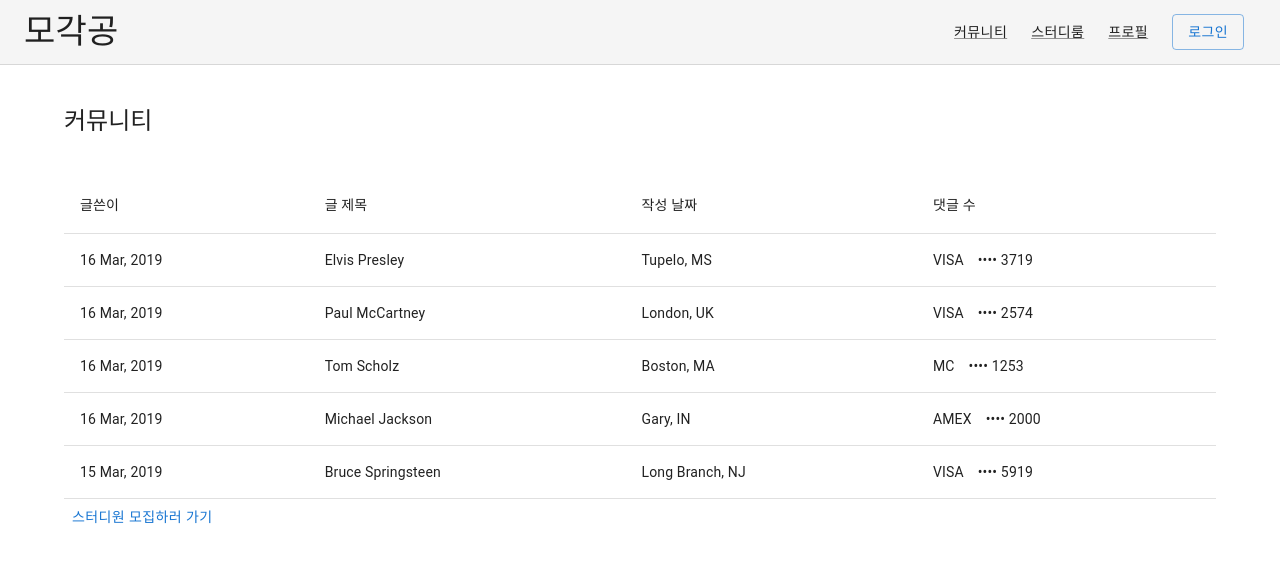
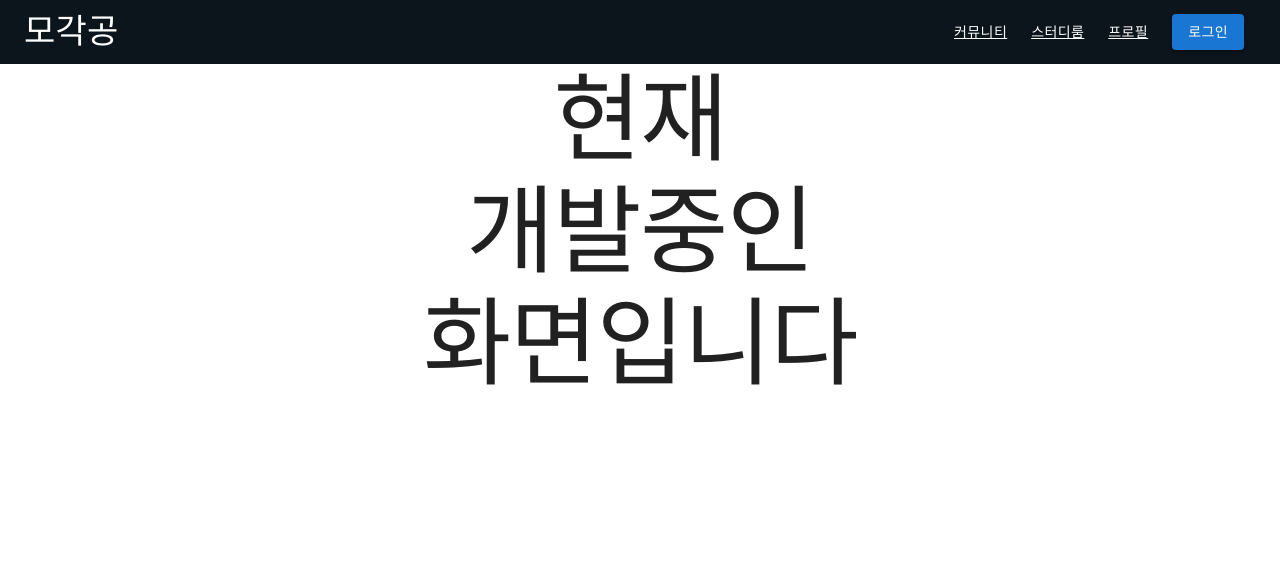
Before and after one commit to hyunse0/mogakgong, a React (Create React App) app in the folder frontend/: page /community in a window 1280 px wide. Shown: the top 562 px of the page. Built offline with nearby package versions, Linux system fonts and the light colour scheme; no server answers.

Commit message:
Fix : 일부 로직 변경

```diff
--- a/frontend/src/App.js
+++ b/frontend/src/App.js
@@ -6,41 +6,66 @@ import VideoRoom from './components/VideoRoomComponent'
 import UserProfile from './accounts/UserProfile'
 import CreateStudyroom from './view/CreateStudyroom'
 import BeforeEnterRoom from './view/BeforeEnterRoom'
+import MyAppBar from './components/AppBar'
 import Community from './view/Community'
+import Page404 from './components/Page404'
 import { useEffect, useState } from 'react';
 import axios from 'axios';
 
 
 function App() {
-  const [userInfo, setUserInfo] = useState({})
+  const [userInfo, setUserInfo] = useState(null)
   const [studyrooms, setStudyroom] = useState([])
+  const [rcmStudyrooms, setRcmStudyroom] = useState([])
 
   useEffect(() => {
-    axios.get("http://i6c204.p.ssafy.io:8081/api/member", {
+    const fetchUserInfo = async () => {
+      try {
+        const res = await axios.get("http://i6c204.p.ssafy.io:8081/api/member", {
           headers: {
             Authorization: localStorage.getItem('token')
           }
         })
-      .then(res => {
         setUserInfo(res.data.member)
         console.log(userInfo)
-      })
-      .catch(err => {
+      } catch (err) {
         console.log(err)
-      })
+      }
+    }
+    fetchUserInfo();
   }, [])
 
   return (
+    <>
+      <MyAppBar userInfo={userInfo} setUserInfo={setUserInfo} />
       <Routes>
-      <Route path="/" element={<Main studyrooms={studyrooms} setStudyroom={setStudyroom} />} />
-      <Route path="/login" element={<Signin setUserInfo={setUserInfo} setStudyroom={setStudyroom} />} />
+        <Route path="/" element={
+          <Main
+            studyrooms={studyrooms}
+            setStudyroom={setStudyroom}
+            userInfo={userInfo}
+            setUserInfo={setUserInfo}
+            rcmStudyrooms={rcmStudyrooms}
+            setRcmStudyroom={setRcmStudyroom}
+          />} />
+        <Route path="/login" element={
+          <Signin
+            studyrooms={studyrooms}
+            setStudyroom={setStudyroom}
+            userInfo={userInfo}
+            setUserInfo={setUserInfo}
+            rcmStudyrooms={rcmStudyrooms}
+            setRcmStudyroom={setRcmStudyroom}
+          />} />
         <Route path="/join" element={<Signup />} />
         <Route path="/studyroom" element={<VideoRoom />} />
         <Route path="/profile" element={<UserProfile userInfo={userInfo} setUserInfo={setUserInfo} />} />
         <Route path="/createroom" element={<CreateStudyroom userInfo={userInfo} />} />
         <Route path="/beforestudy" element={<BeforeEnterRoom />} />
-      <Route path="/community" element={<Community />} />
+        <Route path="/community" element={<Page404 />} />
+        <Route element={<Page404 />} />
       </Routes>
+    </>
   )
 }
 
--- a/frontend/src/accounts/UserProfile.js
+++ b/frontend/src/accounts/UserProfile.js
@@ -1,27 +1,19 @@
 import { Box, Container, CssBaseline, Grid, Typography } from '@mui/material';
 import axios from 'axios';
-import { useEffect } from 'react';
+import { useEffect, useState } from 'react';
 import { Profile } from './profile/Profile';
 import { ProfileDetail } from './profile/ProfileDetail';
 
 
-export default function Account({ userInfo, setUserInfo }) {
-    console.log(userInfo)
+export default function UserProfile({ userInfo, setUserInfo }) {
+    const [user, setUser] = useState(userInfo)
 
     useEffect(() => {
-        axios.get("http://i6c204.p.ssafy.io:8081/api/member", {
-            headers: {
-                Authorization: localStorage.getItem('token')
-            }
-        })
-            .then(res => {
-                console.log(res.data.member)
-                setUserInfo(res.data.member)
-            })
-            .catch(err => {
-                console.log(err)
-            })
-    }, [])
+        setUser(userInfo)
+        console.log('useeffect : run!')
+    }, [userInfo, user])
+
+    console.log("user:", user)
 
     return (
         <>
@@ -45,10 +37,10 @@ export default function Account({ userInfo, setUserInfo }) {
                         spacing={3}
                     >
                         <Grid item lg={4} md={6} xs={12}>
-                            <Profile profile={userInfo} />
+                            <Profile userInfo={userInfo} setUserInfo={setUserInfo} />
                         </Grid>
                         <Grid item lg={8} md={6} xs={12}>
-                            <ProfileDetail userInfo={userInfo} setUserInfo={setUserInfo} />
+                            {/* <ProfileDetail userInfo={userInfo} setUserInfo={setUserInfo} /> */}
                         </Grid>
                     </Grid>
                 </Container>
--- a/frontend/src/accounts/profile/Profile.js
+++ b/frontend/src/accounts/profile/Profile.js
@@ -8,13 +8,16 @@ import {
     Divider,
     Typography
 } from '@mui/material';
+import axios from 'axios';
+import { useEffect } from 'react';
 
+const BASE_URL = "http://i6c204.p.ssafy.io:8081/api"
 
 export const Profile = (props) => {
-    // console.log(props)
+    console.log(props)
 
     return (
-        <Card {...props}>
+        <Card>
             <CardContent>
                 <Box
                     sx={{
@@ -24,7 +27,7 @@ export const Profile = (props) => {
                     }}
                 >
                     <Avatar
-                        src={props.profile.img}
+                        src={props.userInfo.img}
                         sx={{
                             height: 64,
                             mb: 2,
@@ -36,13 +39,13 @@ export const Profile = (props) => {
                         gutterBottom
                         variant="h5"
                     >
-                        {props.profile.email}
+                        {props.userInfo.email}
                     </Typography>
                     <Typography
                         color="textSecondary"
                         variant="body2"
                     >
-                        {props.profile.ninckname}
+                        {props.userInfo.nickname}
                     </Typography>
                 </Box>
             </CardContent>
--- a/frontend/src/accounts/profile/ProfileDetail.js
+++ b/frontend/src/accounts/profile/ProfileDetail.js
@@ -80,15 +80,7 @@ export const ProfileDetail = ({ userInfo, setUserInfo }) => {
     }
 
     useEffect(() => {
-        axios.get(BASE_URL + '/category', {
-            headers: {
-                Authorization: localStorage.getItem('token')
-            },
-        })
-            .then(res => {
-                console.log(res.data.info)
-                setCategorys(res.data.info)
-            })
+        setUserInfo(userInfo)
     }, [])
 
     return (
--- a/frontend/src/components/AppBar.js
+++ b/frontend/src/components/AppBar.js
@@ -1,26 +1,37 @@
 import AppBar from '@mui/material/AppBar';
 import Toolbar from '@mui/material/Toolbar';
 import { Button, Typography, Link } from '@mui/material';
+import { createTheme } from '@mui/material/styles';
+import { useEffect } from 'react';
 // import { useState } from 'react';
 
+export default function CustomAppBar({ userInfo, setUserInfo }) {
+    const logout = (e) => {
+        // e.preventDefault();
+        localStorage.removeItem('token')
+        setUserInfo()
+    }
 
-export default function CustomAppBar() {
+    useEffect(() => {
+        setUserInfo()
+    }, [])
 
     return (
         <AppBar
             position="static"
-            color="default"
             elevation={0}
-            sx={{ borderBottom: (theme) => `1px solid ${theme.palette.divider}` }}
+            style={{ backgroundColor: '#0c151c' }}
         >
             <Toolbar sx={{ flexWrap: 'wrap' }}>
-                <Typography variant="h4" color="inherit" noWrap sx={{ flexGrow: 1 }}>
-                    모각공
+                <Typography variant="h4" color="inherit" noWrap sx={{ flexGrow: 1 }} >
+                    <Link href="/" color="inherit" underline="none">
+                        모각공
+                    </Link>
                 </Typography>
                 <nav>
                     <Link
                         variant="button"
-                        color="text.primary"
+                        color="inherit"
                         href="community"
                         sx={{ my: 1, mx: 1.5 }}
                     >
@@ -28,7 +39,7 @@ export default function CustomAppBar() {
                     </Link>
                     <Link
                         variant="button"
-                        color="text.primary"
+                        color="inherit"
                         href="/studyroom"
                         sx={{ my: 1, mx: 1.5 }}
                     >
@@ -36,16 +47,22 @@ export default function CustomAppBar() {
                     </Link>
                     <Link
                         variant="button"
-                        color="text.primary"
+                        color="inherit"
                         href="/profile"
                         sx={{ my: 1, mx: 1.5 }}
                     >
                         프로필
                     </Link>
                 </nav>
-                <Button href="/login" variant="outlined" sx={{ my: 1, mx: 1.5 }}>
-                    로그인
-                </Button>
+                {userInfo ?
+                    <Button onClick={logout} variant="contained" color="primary" href="/login" sx={{ my: 1, mx: 1.5 }}>
+                        로그아웃
+                    </Button>
+                    : <Button variant="contained" color="primary" href="/login" sx={{ my: 1, mx: 1.5 }}>
+                        로그인
+                    </Button>
+                }
+
             </Toolbar>
         </AppBar>
     )
--- /dev/null
+++ b/frontend/src/components/Page404.js
@@ -0,0 +1,39 @@
+import { Box, Button, Container, CssBaseline, Typography } from '@mui/material';
+import ArrowBackIcon from '@mui/icons-material/ArrowBack';
+
+const NotFound = () => (
+    <>
+        <CssBaseline />
+        <Box
+            component="main"
+            sx={{
+                alignItems: 'center',
+                display: 'flex',
+                flexGrow: 1,
+                minHeight: '100%'
+            }}
+        >
+            <Container maxWidth="md">
+                <Box
+                    sx={{
+                        alignItems: 'center',
+                        display: 'flex',
+                        flexDirection: 'column'
+                    }}
+                >
+                    <Typography
+                        align="center"
+                        color="textPrimary"
+                        variant="h1"
+                    >
+                        현재<br />
+                        개발중인<br />
+                        화면입니다
+                    </Typography>
+                </Box>
+            </Container>
+        </Box>
+    </>
+);
+
+export default NotFound;
--- a/frontend/src/index.js
+++ b/frontend/src/index.js
@@ -1,12 +1,10 @@
 import React from 'react';
 import ReactDOM from 'react-dom';
 import App from './App';
-import MyAppBar from './components/AppBar'
 import { BrowserRouter } from 'react-router-dom'
 
 ReactDOM.render(
   <React.StrictMode>
-    <MyAppBar />
     <BrowserRouter>
       <App />
     </BrowserRouter>
```
Also changed, not shown: frontend/src/accounts/Signin.js (+20 -20 lines), frontend/src/view/Main.js (+22 -8 lines). Lines whose indentation alone changed are shown as unchanged.
